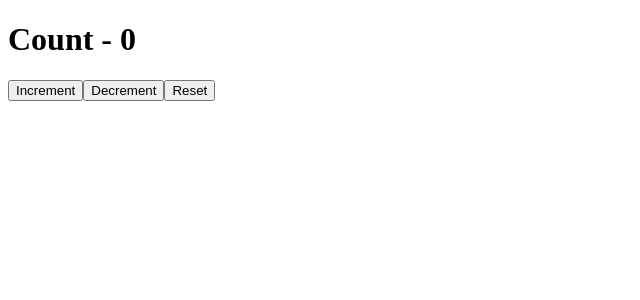
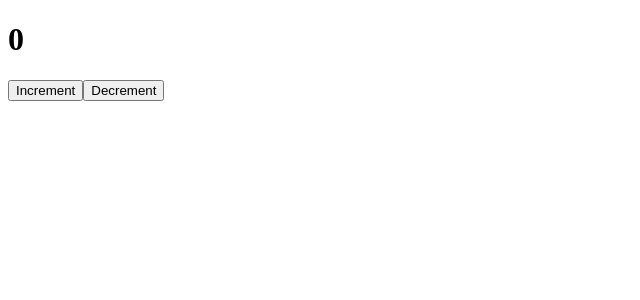
Before and after one commit to ansariashif14/Counter-with-useReducer---UseReducer-Hook-Using-the-useReducer-Hook-UseReduc---fh5u82ko3jns, a React app: page / in a window 1280 px wide. Shown: the top 300 px of the page, without its empty margins (0-640 px from the left). Built offline with nearby package versions, Linux system fonts and the light colour scheme.

Commit message:
completed

```diff
--- a/src/components/App.js
+++ b/src/components/App.js
@@ -1,15 +1,14 @@
 import React, { useReducer } from 'react'
-import { counterReducer } from '../reducers/counterReducer';
+import { counterReducer , initialState} from '../reducers/counterReducer';
 import '../styles/App.css';
+//let initialValue=0;
 const App = () => {
-  let initialValue=0;
-const [state,dispatch] = useReducer(counterReducer,initialValue)
+const [state,dispatch] = useReducer(counterReducer,initialState)
   return (
     <div id="main">
-        <h1>Count - {state}</h1>
+        <h1>{state}</h1>
         <button onClick={()=>dispatch("INCREMENT")}>Increment</button>
         <button onClick={()=>dispatch("DECREMENT")}>Decrement</button>
-        <button onClick={()=>dispatch("RESET")}>Reset</button>
     </div>
   )
 }
--- a/src/reducers/counterReducer.js
+++ b/src/reducers/counterReducer.js
@@ -1,15 +1,14 @@
+let initialState=0;
 const counterReducer = (state,action) =>{
-  let initialState=0;
+
   switch(action)
   {
     case "INCREMENT":
       return state+1;
     case "DECREMENT":
       return state-1;
-    case "RESET":
+    default:
       return initialState;
-    default:
-      return state;
   }
 }
-export {counterReducer}
+export {counterReducer, initialState}
```
